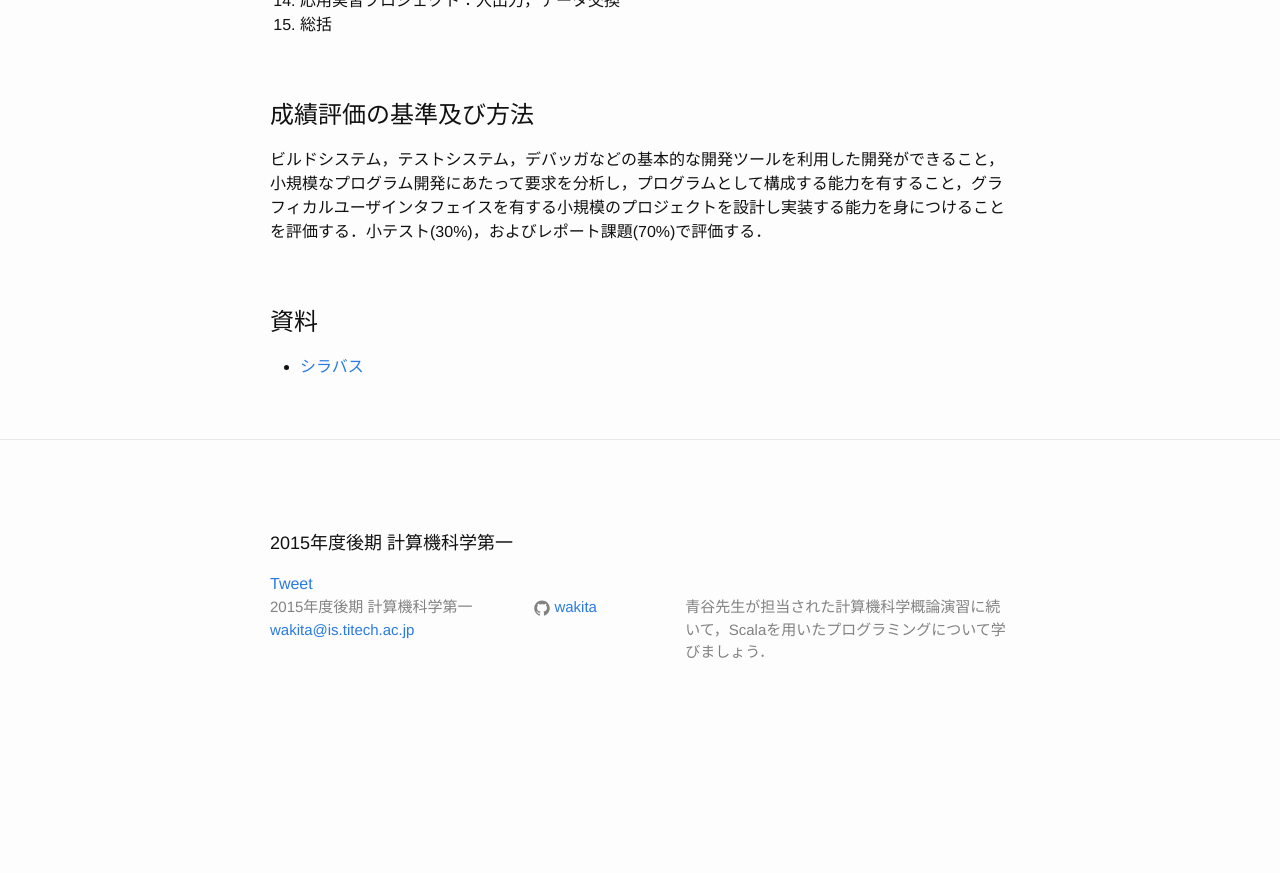
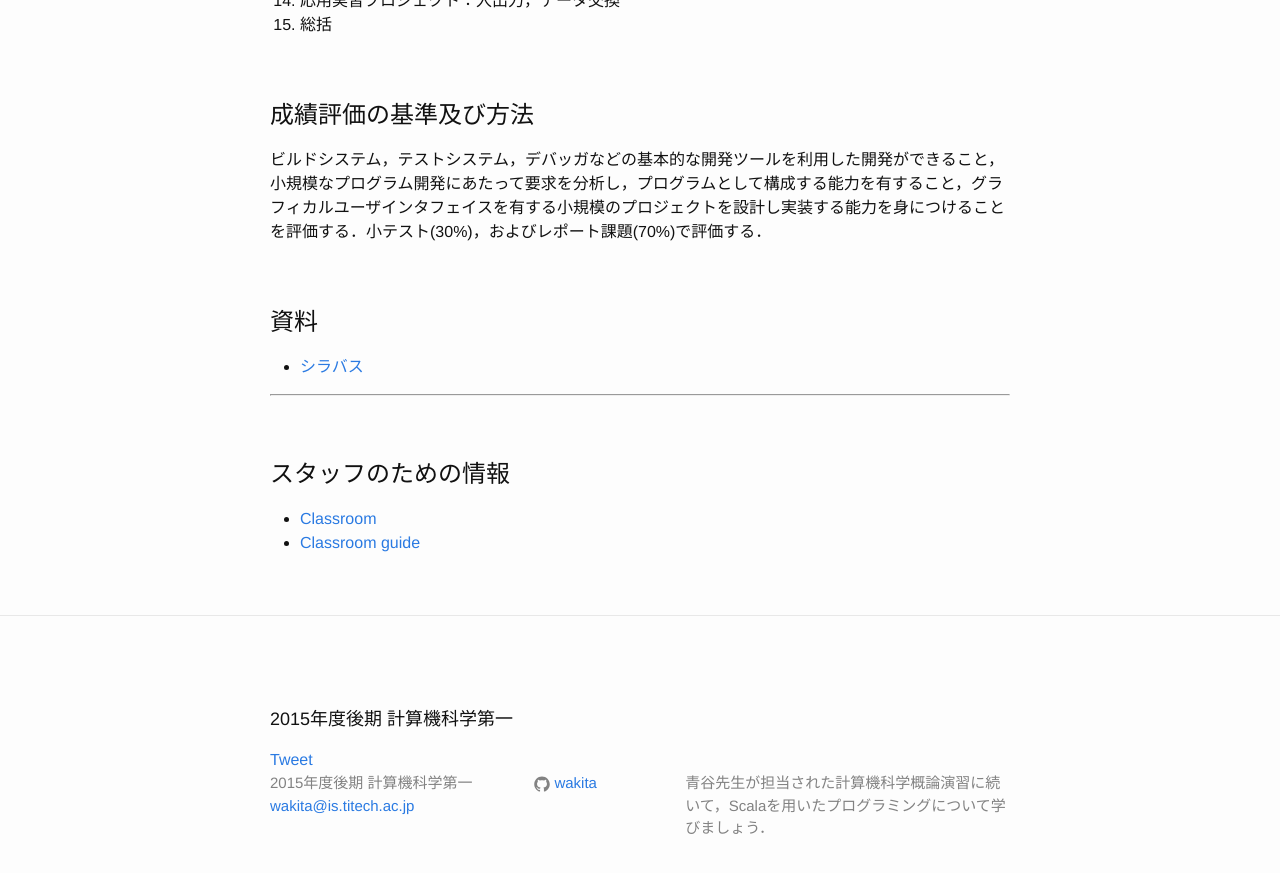
Before and after one commit to titech-is-cs115/lecture, a Jekyll site: the page built from index.md, in a window 1280 px wide and 900 px high, scrolled down 994 px. Shown: the top 873 px of the window. Built offline with Jekyll 4.4.1, drawn with Linux system fonts in a browser that asks for light colours; nearby versions of some CDN libraries; library files that are not in the unit come from our copies; comment, search, counter and statistics services are not loaded; before the commit the page ends 1718 px from its top, so only the background shows below that.

Commit message:
スタッフのための情報を追加．

```diff
--- a/index.md
+++ b/index.md
@@ -37,3 +37,10 @@ layout: page
 
 - [シラバス](/lecture/)
 <!-- - [サポートサイト](https://github.com/titech-is-cs115/lecture) -->
+
+-----
+
+# スタッフのための情報
+
+- [Classroom](https://classroom.github.com/)
+- [Classroom guide](https://education.github.com/guide/repository_setup)
```
